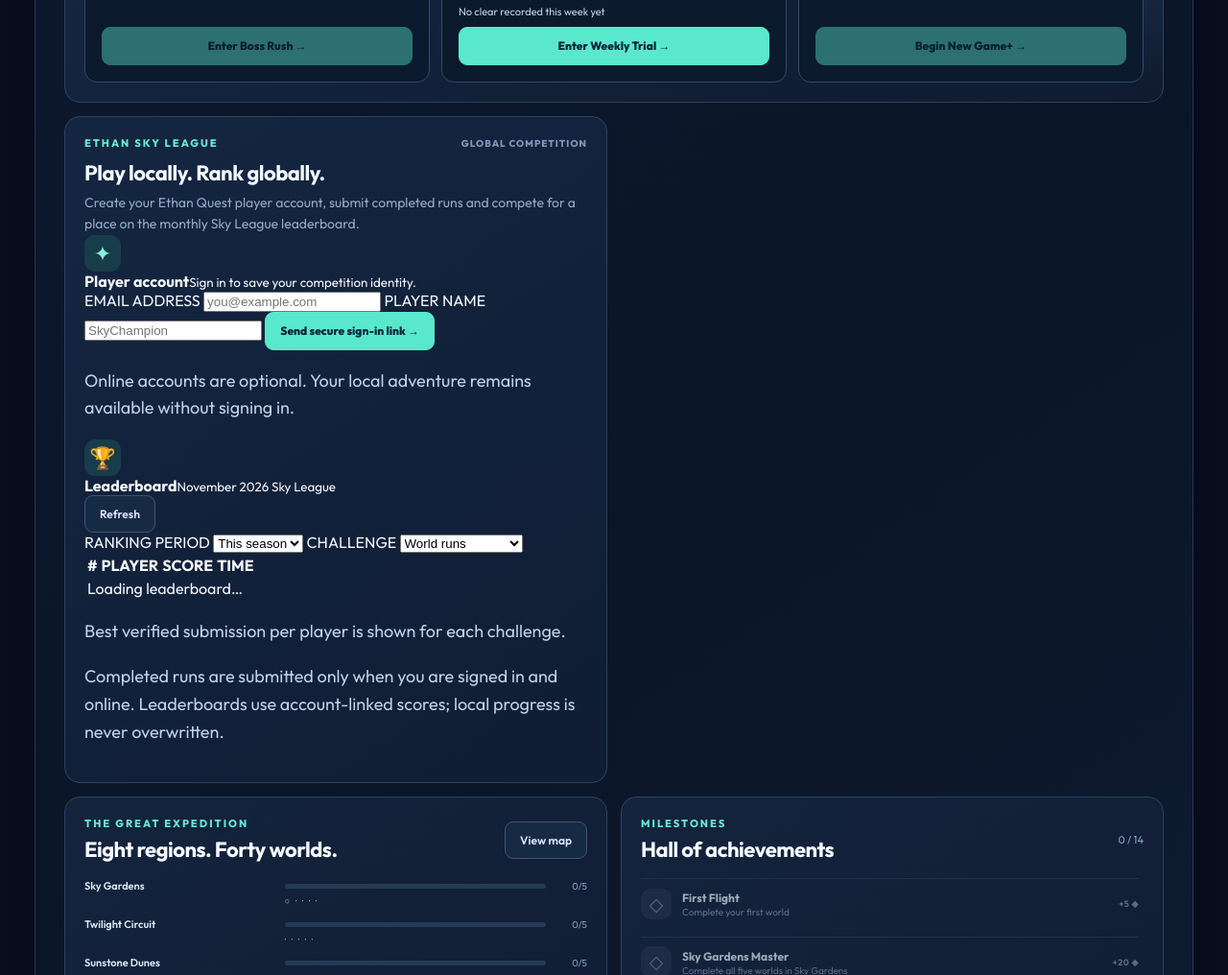
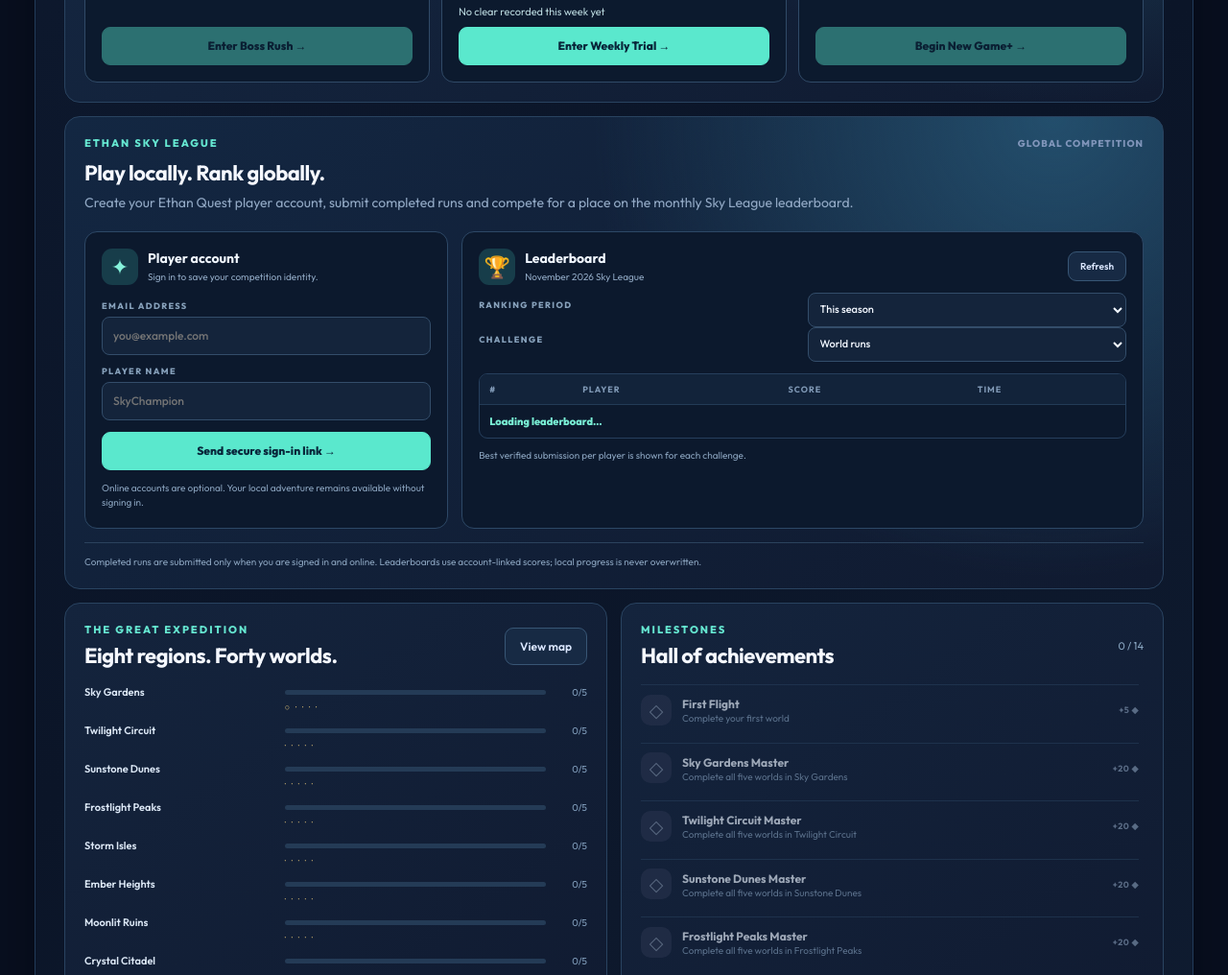
Before and after one commit to abayomipeteroyenuga-commits/Ethan-Sky-Quest, a website with bundled scripts: page index.html in a window 1280 px wide. Shown: the part 2140-3156 px from the top of the page at 96% size. Built offline with nearby package versions, Linux system fonts and the light colour scheme; animation ran at ten frames a second; files whose address does not match are found by name.

Commit message:
Style Ethan Quest online account and rankings

```diff
--- a/style.css
+++ b/style.css
@@ -123,3 +123,38 @@ html{scroll-behavior:smooth;scroll-padding-top:20px}
 #weekly-trial-worlds{color:#a6e7dc;font-weight:600}
 @media(max-width:820px){.endgame-modes{grid-template-columns:1fr 1fr}}
 @media(max-width:560px){.endgame-modes{grid-template-columns:1fr}.endgame-mode{padding:14px}.endgame-card{padding:15px}.endgame-card .journey-mark{font-size:8px}}
+
+
+/* Ethan Quest Online: player identity and seasonal leaderboards */
+.online-card{grid-column:1/-1;background:radial-gradient(circle at 90% 0,#234e6c 0,transparent 42%),linear-gradient(145deg,#132742,#101a30)}
+.online-layout{display:grid;grid-template-columns:minmax(240px,.8fr) minmax(0,1.5fr);gap:14px;margin-top:18px}
+.online-account,.online-board{min-width:0;padding:17px;border:1px solid #2d4866;border-radius:13px;background:#0c192d}
+.online-panel-title{display:flex;align-items:center;gap:10px;margin-bottom:16px}
+.online-panel-title .endgame-icon{flex:0 0 38px}
+.online-panel-title>div{display:grid;gap:4px;min-width:0}
+.online-panel-title strong{font-size:14px;color:#f1f7ff}
+.online-panel-title small{font-size:10px;line-height:1.4;color:#8fa7c2}
+.online-account label,.online-filters label{display:block;margin:11px 0 6px;color:#86a0ba;font-size:9px;font-weight:800;letter-spacing:1.4px}
+.online-account input,.online-filters select{width:100%;min-height:40px;padding:10px 11px;border:1px solid #334d6a;border-radius:8px;background:#14243b;color:#f2f7ff;font:500 12px Outfit,system-ui}
+.online-account input:focus,.online-filters select:focus{outline:2px solid #5ae8cd;outline-offset:1px}
+.online-account button{width:100%;margin-top:12px}
+.online-account button[hidden],.online-user[hidden]{display:none}
+.online-account-status,.online-integrity-note,.online-board-note{font-size:10px;line-height:1.55;color:#89a2bd}
+.online-account-status{min-height:32px;margin:11px 0 0}
+.online-user{margin-top:10px;padding:10px;border-radius:8px;background:#14323d;color:#8df3d9;font-size:11px;overflow-wrap:anywhere}
+.online-board-toolbar{display:flex;align-items:center;justify-content:space-between;gap:10px}
+.online-board-toolbar .online-panel-title{margin:0}
+.online-board-toolbar>button{padding:8px 12px;font-size:10px}
+.online-filters{display:grid;grid-template-columns:1fr 1fr;column-gap:10px;margin:8px 0 12px}
+.online-filters label{margin-top:7px}
+.online-filters select{min-height:36px;padding:8px;font-size:11px}
+.online-table-wrap{max-width:100%;overflow:auto;border:1px solid #263f5d;border-radius:9px}
+.online-table{width:100%;border-collapse:collapse;text-align:left;font-size:11px;white-space:nowrap}
+.online-table th{padding:10px;color:#819ab7;background:#12233a;font-size:9px;letter-spacing:1px}
+.online-table td{padding:10px;border-top:1px solid #233b56;color:#dfeaf7}
+.online-table td:first-child{color:#79eed4;font-weight:800}
+.online-table tr.mine td{background:#12333d;color:#a6f4e1}
+.online-table .empty-state{text-align:center;color:#879eb9;white-space:normal;padding:20px}
+.online-integrity-note{margin:14px 0 0;padding-top:12px;border-top:1px solid #2b425d}
+@media(max-width:820px){.online-layout{grid-template-columns:1fr}}
+@media(max-width:560px){.online-account,.online-board{padding:13px}.online-filters{grid-template-columns:1fr 1fr}.online-table th,.online-table td{padding:8px;font-size:10px}}
```
